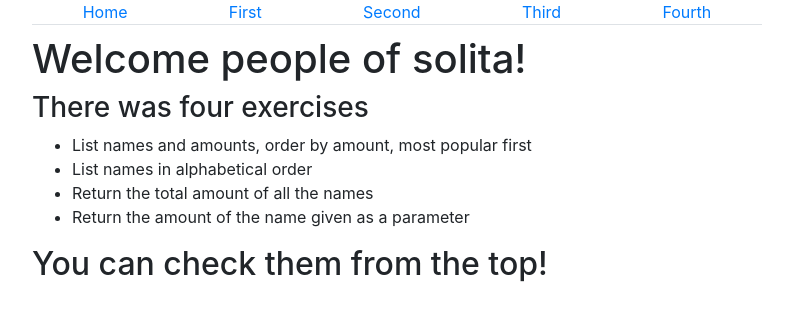
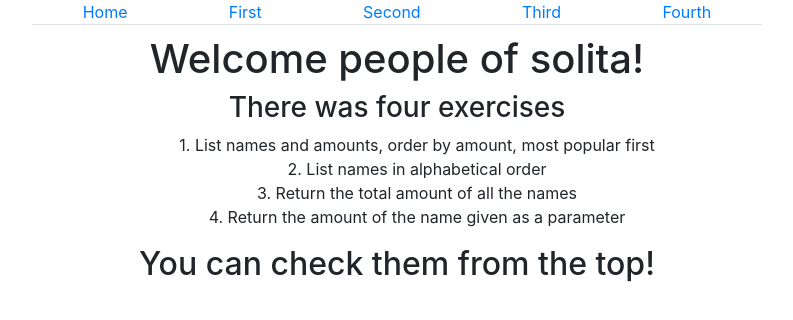
Before and after one commit to anaatti67/solita, an Angular app: page /home in a window 1280 px wide. Shown: the top 320 px of the page, without its empty margins (53-846 px from the left). Built offline with nearby package versions, Linux system fonts and the light colour scheme.

Commit message:
Final push
Done

```diff
--- a/src/app/home/home.css
+++ b/src/app/home/home.css
@@ -1,3 +1,10 @@
 h1 {
     margin-top: 10px;
 }
+.home {
+    text-align: center;
+}
+
+li {
+    list-style: none;
+}
--- a/src/app/home/home.html
+++ b/src/app/home/home.html
@@ -1,9 +1,14 @@
-<h1>Welcome people of solita!</h1>
-<h3>There was four exercises</h3>
-<ul>
-    <li>List names and amounts, order by amount, most popular first</li>
-    <li>List names in alphabetical order</li>
-    <li>Return the total amount of all the names</li>
-    <li>Return the amount of the name given as a parameter</li>
-</ul>
-<h2>You can check them from the top!</h2>
+<div class="home">
+    <h1>Welcome people of solita!</h1>
+
+    <h3>There was four exercises</h3>
+
+    <ul>
+        <li>1. List names and amounts, order by amount, most popular first</li>
+        <li>2. List names in alphabetical order</li>
+        <li>3. Return the total amount of all the names</li>
+        <li>4. Return the amount of the name given as a parameter</li>
+    </ul>
+
+    <h2>You can check them from the top!</h2>
+</div>
--- a/src/app/home/home.ts
+++ b/src/app/home/home.ts
@@ -7,5 +7,5 @@ import { Component } from "@angular/core";
 })
 
 export class HomeComponent {
-
+    constructor() { }
 }
--- a/src/app/requirements/four/four.css
+++ b/src/app/requirements/four/four.css
@@ -10,3 +10,7 @@ input {
 h3 {
     margin-top: 10px;
 }
+
+td {
+    padding-top: 15px;
+}
--- a/src/app/requirements/four/four.html
+++ b/src/app/requirements/four/four.html
@@ -1,3 +1,5 @@
+<div class="nameSearch">
+
 <h3>What is the name you want to look up?</h3>
 <h4>And remember to use capital letter</h4>
 
@@ -5,7 +7,7 @@
     type="text"
     #nameParam
     placeholder="for example Ville"
-    />
+/>
 
 
 <button
@@ -14,11 +16,9 @@
     >Search
 </button>
 
-<ng-container *ngIf="hasName(nameParam.value); else elseBlock">
+<ng-container *ngIf="hasName(nameParam.value)">
     <div *ngFor="let x of nameArray">
         <td *ngIf="x.name === nameParam.value">{{"There are " + x.amount + " " + "people named " + x.name + " working at Solita!" }}</td>
-   </div>
-
+    </div>
 </ng-container>
-
-<ng-template #elseBlock>Could not find the name</ng-template>
+</div>
--- a/src/app/requirements/three/three.ts
+++ b/src/app/requirements/three/three.ts
@@ -27,7 +27,6 @@ export class ThreeComponent {
             for(let x of this.nameArray) {
                 y = x.amount + y
             }
-            console.log("jehna")
         return y
 
     }
--- a/src/app/requirements/two/two.html
+++ b/src/app/requirements/two/two.html
@@ -10,4 +10,3 @@
       </tr>
     </tbody>
   </table>
-  <p>{{ jees() }}</p>
--- a/src/app/requirements/two/two.ts
+++ b/src/app/requirements/two/two.ts
@@ -21,11 +21,6 @@ export class TwoComponent {
 
 	constructor() {
 
-        var sortedByName = this.nameArray.sort((a, b) => (a.name < b.name) ? -1 : 1)
-
-        console.log(sortedByName)
-    }
-    jees() {
-        console.log("howdy")
+        this.nameArray.sort((a, b) => (a.name < b.name) ? -1 : 1)
     }
 }
```
Also changed, not shown: src/app/requirements/four/four.ts (+5 -11 lines), firebase.json (added), 1 other file (tests, documents, lock files or other folders).
